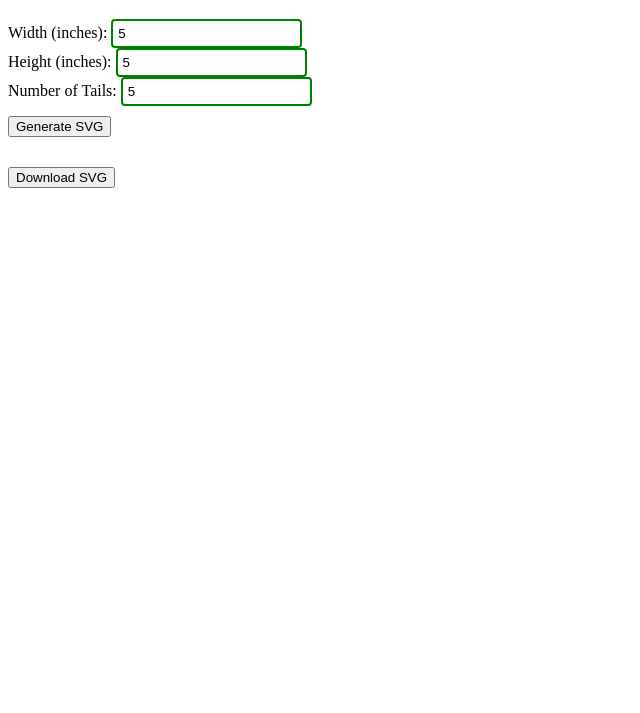
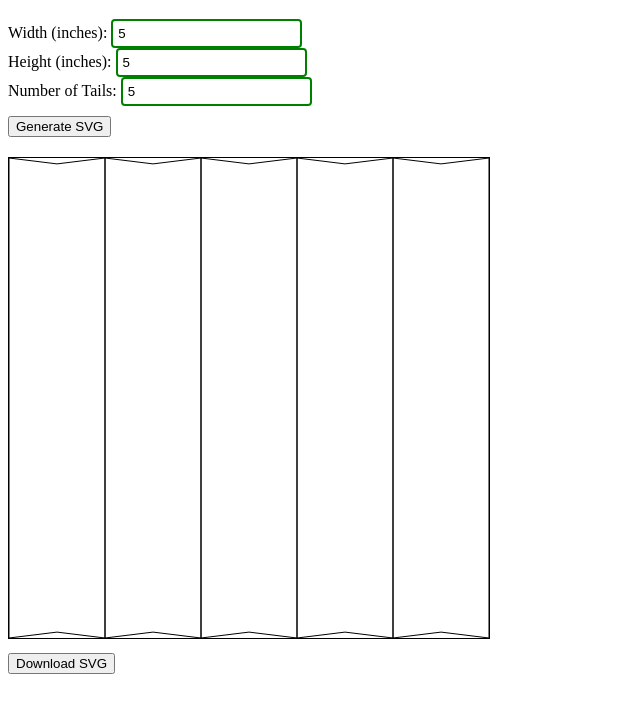
Before and after one commit to Craigkenison/svg-dovetail-generator, a plain HTML site: page index.html in a window 1280 px wide. Both pictures are taken after typing "5", "5", "5" into the empty fields and a click on the button "Generate SVG". Shown: the part 61-774 px from the top of the page, without its empty margins (0-640 px from the left). Drawn offline with Linux system fonts and the light colour scheme.

Commit message:
Update index.html

```diff
--- a/index.html
+++ b/index.html
@@ -1,4 +1,3 @@
-
 <!DOCTYPE html>
 <html lang="en">
 <head>
@@ -49,8 +48,73 @@
             const height = parseFloat(document.getElementById('height').value) * 96; // Convert inches to pixels (1 inch = 96 pixels)
             const numTails = parseInt(document.getElementById('numTails').value);
 
-            const scale = 0.5; // Increase scale for better preview
+            const scale = 1; // Set scale to 1 for accurate preview
             const scaledWidth = width * scale;
             const scaledHeight = height * scale;
 
-            const svgContainer = doc
+            const svgContainer = document.getElementById('svg-container');
+            svgContainer.innerHTML = '';
+
+            const svgNS = "http://www.w3.org/2000/svg";
+            const svg = document.createElementNS(svgNS, "svg");
+            svg.setAttribute("width", scaledWidth);
+            svg.setAttribute("height", scaledHeight);
+            svg.setAttribute("viewBox", `0 0 ${width} ${height}`);
+
+            const tailWidth = width / numTails;
+            const pinWidth = tailWidth / 2;
+            const angle = 7 * (Math.PI / 180); // Convert 7 degrees to radians
+            const deltaY = Math.tan(angle) * (tailWidth / 2);
+
+            for (let i = 0; i < numTails; i++) {
+                const path = document.createElementNS(svgNS, "path");
+
+                // Coordinates for the dovetail path
+                const x1 = i * tailWidth;
+                const x2 = i * tailWidth + tailWidth / 2;
+                const x3 = i * tailWidth + tailWidth;
+                const y1 = 0;
+                const y2 = height;
+                const y3 = height - deltaY;
+                const y4 = deltaY;
+
+                const d = `
+                    M ${x1} ${y1}
+                    L ${x2} ${y4}
+                    L ${x3} ${y1}
+                    L ${x3} ${y2}
+                    L ${x2} ${y3}
+                    L ${x1} ${y2}
+                    Z
+                `;
+
+                path.setAttribute("d", d);
+                path.setAttribute("fill", "none");
+                path.setAttribute("stroke", "black");
+
+                svg.appendChild(path);
+            }
+
+            svgContainer.appendChild(svg);
+        }
+
+        function downloadSVG() {
+            const svgContainer = document.getElementById('svg-container');
+            const svg = svgContainer.querySelector('svg');
+
+            const serializer = new XMLSerializer();
+            const source = serializer.serializeToString(svg);
+
+            const svgBlob = new Blob([source], {type: "image/svg+xml;charset=utf-8"});
+            const url = URL.createObjectURL(svgBlob);
+
+            const downloadLink = document.createElement("a");
+            downloadLink.href = url;
+            downloadLink.download = "dovetail.svg";
+            document.body.appendChild(downloadLink);
+            downloadLink.click();
+            document.body.removeChild(downloadLink);
+        }
+    </script>
+</body>
+</html>
```
